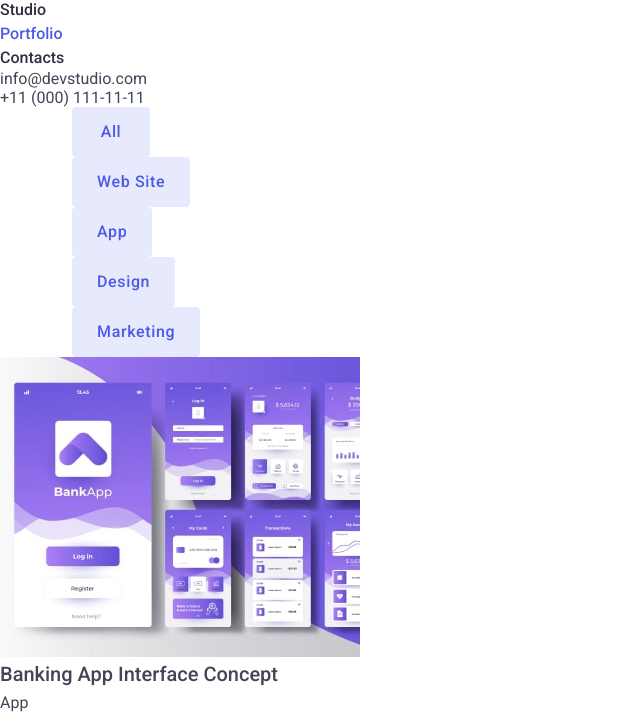
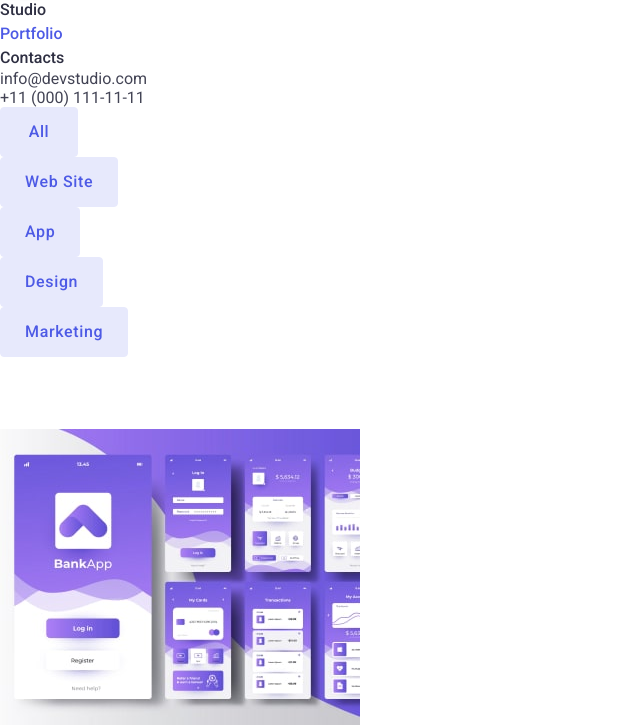
Before and after one commit to KaterynaValuiska/goit-markup-hw-03, a plain HTML site: page portfolio.html in a window 1280 px wide. Shown: the part 25-750 px from the top of the page, without its empty margins (0-640 px from the left). Drawn offline with nearby package versions, Linux system fonts and the light colour scheme.

Commit message:
change margin

```diff
--- a/css/styles.css
+++ b/css/styles.css
@@ -183,5 +183,5 @@ ul {
 }
 
 .btn-list {
-    margin-left: 72px;
+    margin-bottom: 72px;
 }
```
